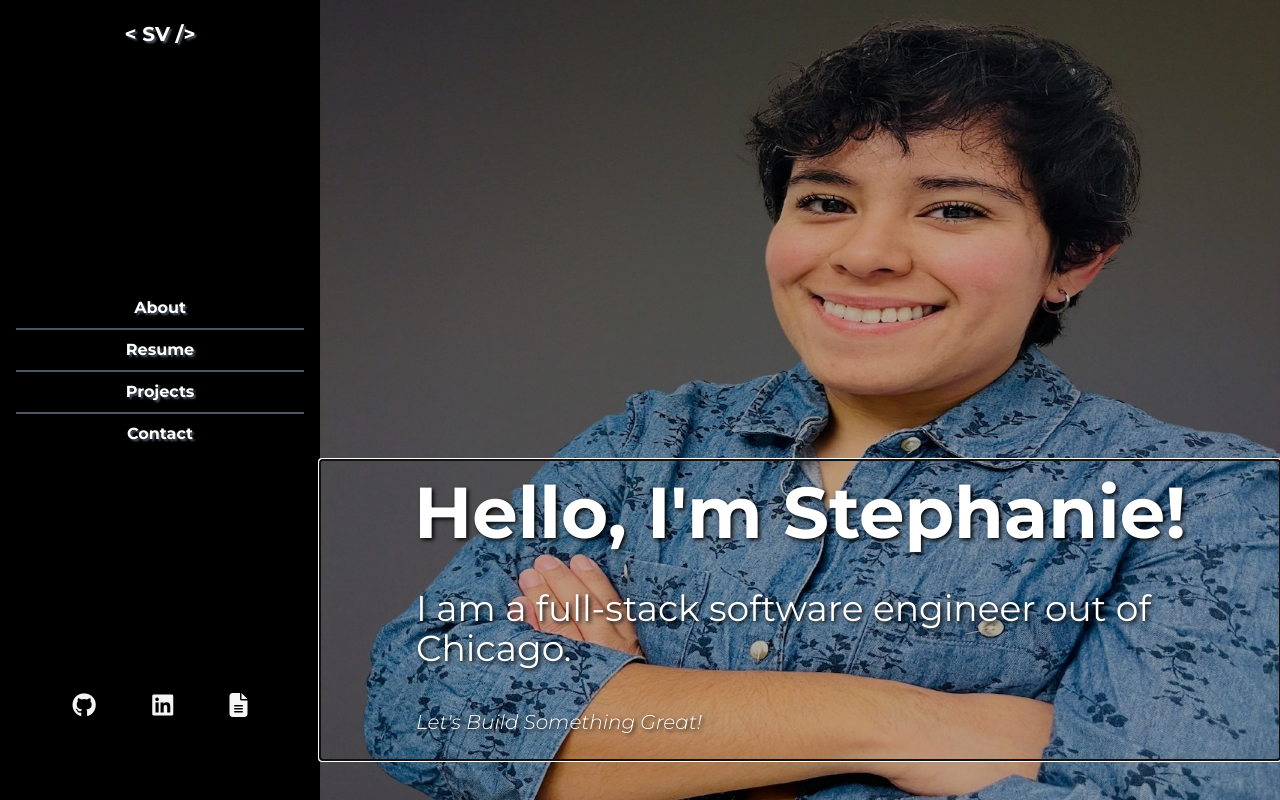
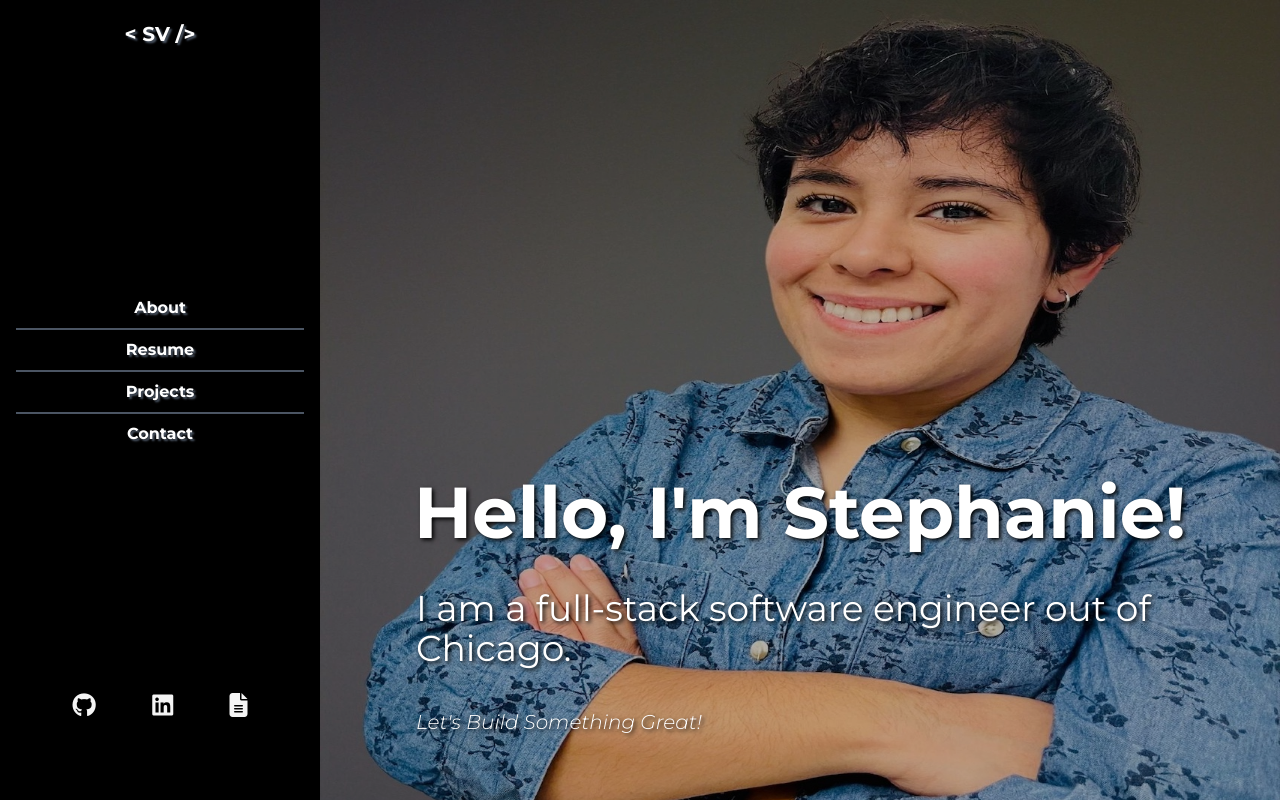
Before and after one commit to MidKnight92/stephanie-viveros-react-portfolio, a React (Vite) app: page / in a window 1280 px wide. Built offline with nearby package versions, Linux system fonts and the light colour scheme.

Commit message:
Remove focus border around main-content

```diff
--- a/src/index.css
+++ b/src/index.css
@@ -21,6 +21,11 @@
 }
 
 @layer components {
+
+  #main-content:focus {
+    outline: none;
+  }
+
   .footer-link {
     @apply block
         hover:underline;
```
